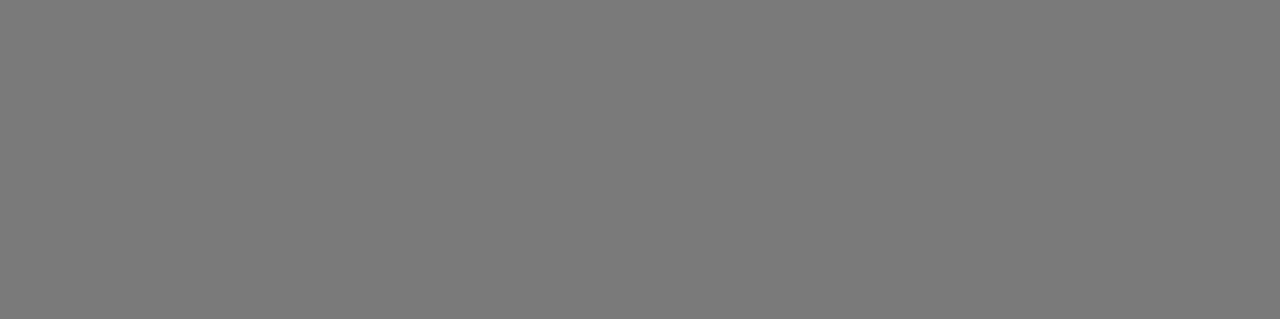
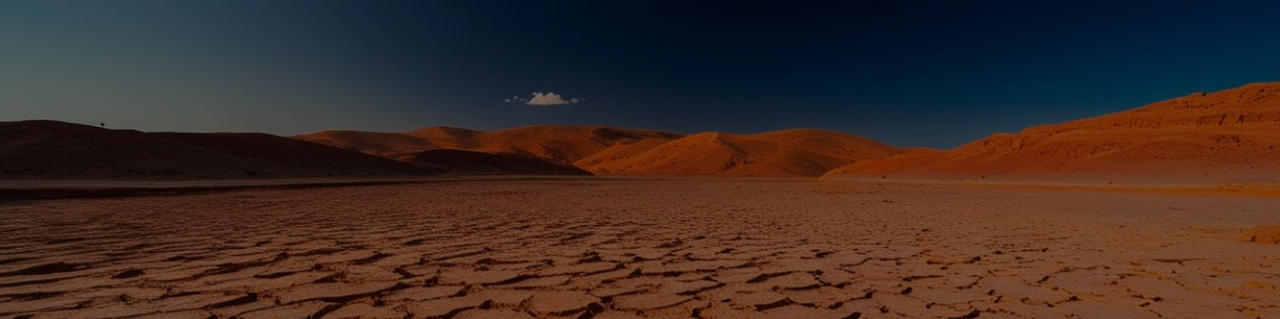
Before and after one commit to Atharvcoolkarni/plotquest, a plain HTML site: page index.html in a window 1280 px wide. Shown: the top 319 px of the page. Drawn offline with Linux system fonts and the light colour scheme; files whose address does not match are found by name.

Commit message:
Update style.css

```diff
--- a/style.css
+++ b/style.css
@@ -38,7 +38,7 @@
 
   /* Page 1: Landing Section */
   .page1 {
-    background: url('Media/barren_land10.jpg') no-repeat center center/cover;
+    background: url('barren_land10.jpg') no-repeat center center/cover;
     height: 100vh;
     position: relative;
     color: white;
```
